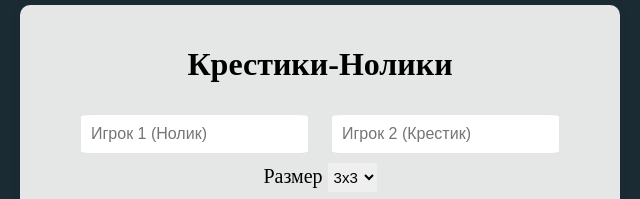
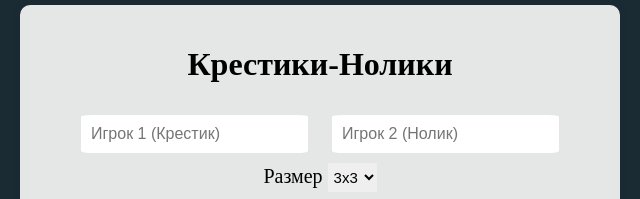
Before and after one commit to Islambek201632838/tik-tak-toe-js-canvas, a website: page index.html in a window 1280 px wide. Shown: the top 199 px of the page, 320-960 px from the left. Drawn offline with nearby package versions, Linux system fonts and the light colour scheme.

Commit message:
Update index.html

```diff
--- a/index.html
+++ b/index.html
@@ -12,8 +12,8 @@
 <body>
         <form id ='form' class = "form">
             <h1>Крестики-Нолики</h1>
-            <input type="text" id="input-player1" placeholder="Игрок 1 (Нолик)" required>
-            <input type="text" id="input-player2" placeholder="Игрок 2 (Крестик)" required>
+            <input type="text" id="input-player1" placeholder="Игрок 1 (Крестик)" required>
+            <input type="text" id="input-player2" placeholder="Игрок 2 (Нолик)" required>
             <div style="font-size: 20px; margin-bottom: 10px;"> Размер
               <select name="" id="dimension">
                 <option value='3'>3x3</option>
```
